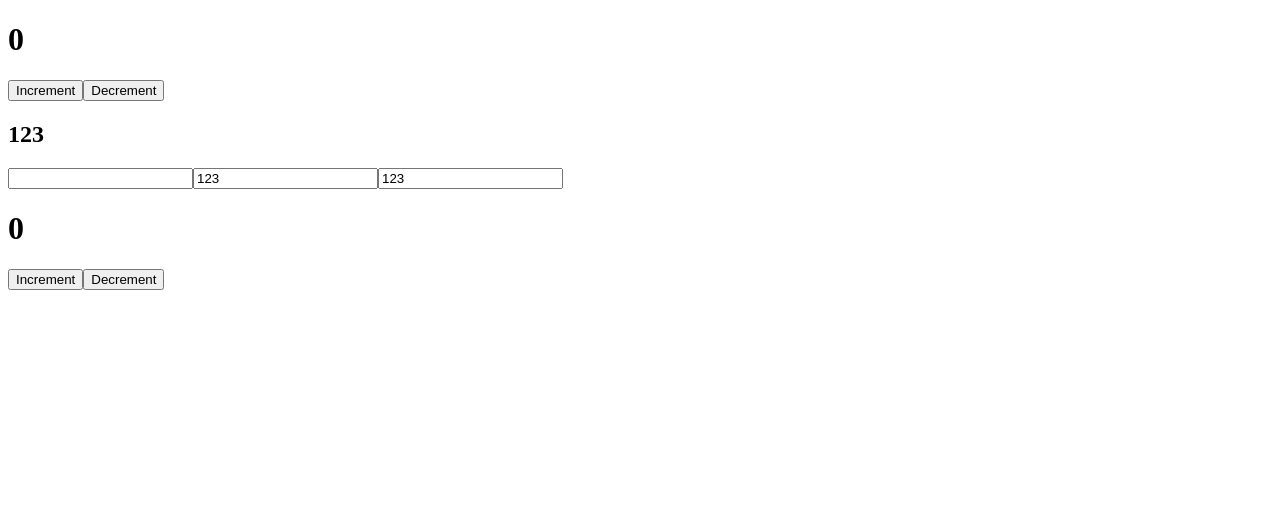
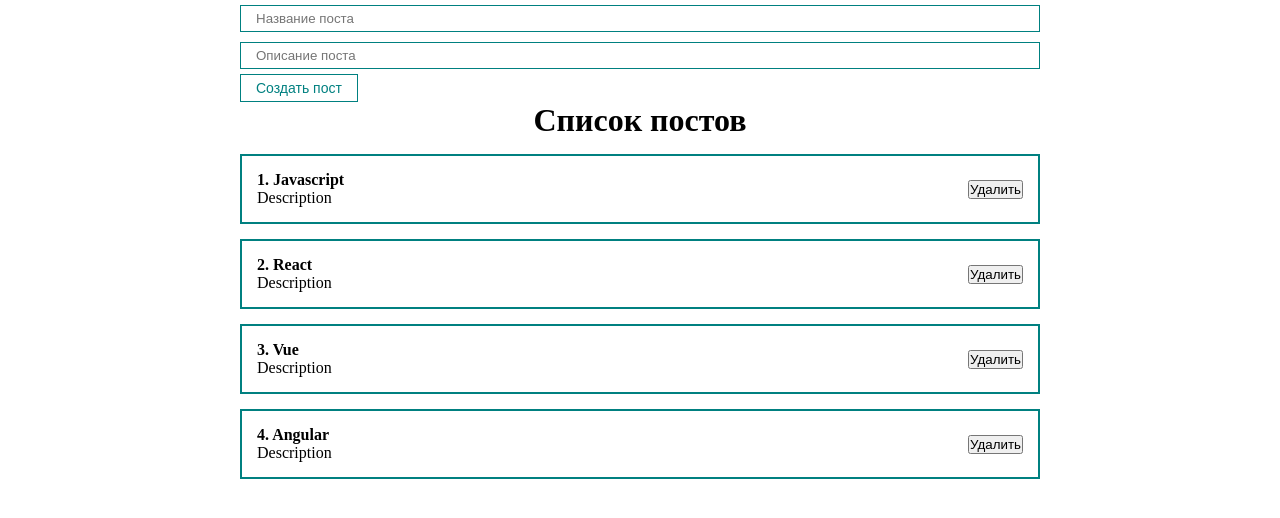
Before and after one commit to magkontrol/r-app-00, a React (Create React App) app: page / in a window 1280 px wide. Shown: the top 518 px of the page. Built offline with nearby package versions, Linux system fonts and the light colour scheme.

Commit message:
[feat] add form posts []

```diff
--- a/src/App.js
+++ b/src/App.js
@@ -1,14 +1,45 @@
-import React, { useState } from "react";
+import React, { useRef, useState } from "react";
 import Counter from "./components/Counter";
 import InputState from "./components/InputState";
 import ClassCounter from "./components/ClassCounter";
+import "./styles/App.scss";
+import PostItem from "./components/PostItem";
+import PostList from "./components/PostList";
+import MyButton from "./components/UI/button/MyButton";
+import MyInput from "./components/UI/input/MyInput";
 
 function App() {
+  const [posts, setPosts] = useState([
+    { id: 1, title: "Javascript", body: "Description" },
+    { id: 2, title: "React", body: "Description" },
+    { id: 3, title: "Vue", body: "Description" },
+    { id: 4, title: "Angular", body: "Description" },
+  ]);
+  const [post, setPost] = useState({ title: "", body: "" });
+
+  const addNewPost = (e) => {
+    e.preventDefault();
+    setPosts([...posts, { ...post, id: Date.now() }]);
+    setPost({ title: "", body: "" });
+  };
+
   return (
     <div className="App">
-      <Counter />
-      <InputState />
-      <ClassCounter />
+      <form>
+        <MyInput
+          onChange={(e) => setPost({ ...post, title: e.target.value })}
+          value={post.title}
+          placeholder="Название поста"
+        />
+        <MyInput
+          onChange={(e) => setPost({ ...post, body: e.target.value })}
+          value={post.body}
+          placeholder="Описание поста"
+        />
+        <MyButton onClick={addNewPost}>Создать пост</MyButton>
+      </form>
+
+      <PostList posts={posts} title={"Список постов"} />
     </div>
   );
 }
--- /dev/null
+++ b/src/components/PostItem.jsx
@@ -0,0 +1,18 @@
+import React from "react";
+
+function PostItem(props) {
+  return (
+    <div className="post">
+      <div className="post__content">
+        <strong>
+          {props.number}. {props.post.title}
+        </strong>
+        <div>{props.post.body}</div>
+      </div>
+      <div className="post__btns">
+        <button>Удалить</button>
+      </div>
+    </div>
+  );
+}
+export default PostItem;
--- /dev/null
+++ b/src/components/PostList.jsx
@@ -0,0 +1,16 @@
+import React from "react";
+
+import PostItem from "./PostItem";
+
+function PostList({ posts, title }) {
+  return (
+    <div>
+      <h1 style={{ textAlign: "center" }}>{title}</h1>
+      {posts.map((post, index) => (
+        <PostItem number={index + 1} post={post} key={post.id} />
+      ))}
+    </div>
+  );
+}
+
+export default PostList;
--- /dev/null
+++ b/src/components/UI/button/MyButton.jsx
@@ -0,0 +1,12 @@
+import React from "react";
+import classes from "./MyButton.module.scss";
+
+function MyButton({ children, ...props }) {
+  return (
+    <button {...props} className={classes.MyBtn}>
+      {children}
+    </button>
+  );
+}
+
+export default MyButton;
--- /dev/null
+++ b/src/components/UI/button/MyButton.module.scss
@@ -0,0 +1,8 @@
+.MyBtn {
+  padding: 5px 15px;
+  color: teal;
+  font-size: 14px;
+  background: transparent;
+  border: 1px solid teal;
+  cursor: pointer;
+}
--- /dev/null
+++ b/src/components/UI/input/MyInput.jsx
@@ -0,0 +1,8 @@
+import React from "react";
+import classes from "./MyInput.module.scss";
+
+const MyInput = React.forwardRef((props, ref) => {
+  return <input ref={ref} className={classes.MyInput} {...props} />;
+});
+
+export default MyInput;
--- /dev/null
+++ b/src/components/UI/input/MyInput.module.scss
@@ -0,0 +1,6 @@
+.MyInput {
+  width: 100%;
+  padding: 5px 15px;
+  margin: 5px 0;
+  border: 1px solid teal;
+}
--- /dev/null
+++ b/src/styles/App.scss
@@ -0,0 +1,22 @@
+* {
+  margin: 0;
+  padding: 0;
+  box-sizing: border-box;
+}
+#root {
+  display: flex;
+  justify-content: center;
+}
+
+.App {
+  width: 800px;
+}
+
+.post {
+  display: flex;
+  padding: 15px;
+  border: 2px solid teal;
+  justify-content: space-between;
+  align-items: center;
+  margin-top: 15px;
+}
```
